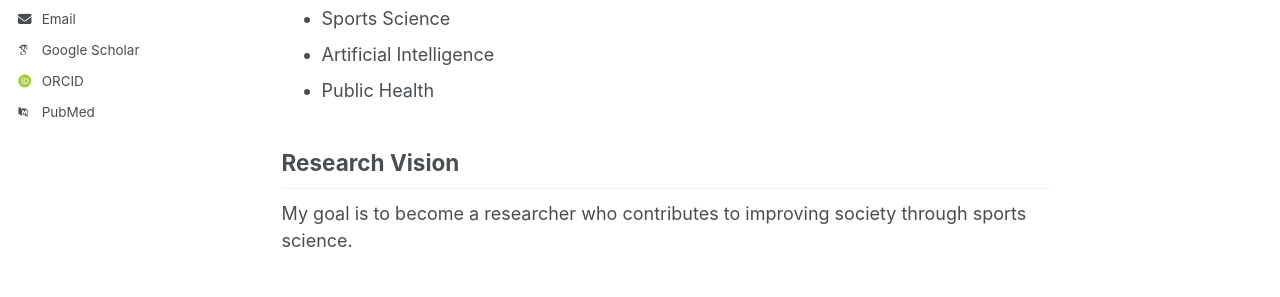
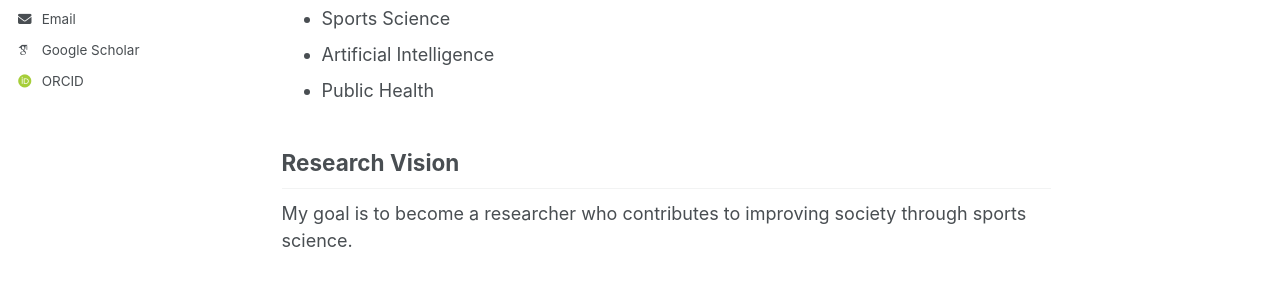
Before and after one commit to brocoldLee/brocoldLee.github.io, a Jekyll site: the page built from _pages/about.md, in a window 1280 px wide. Shown: the part 384-681 px from the top of the page. Built offline with Jekyll 4.4.1, drawn with Linux system fonts in a browser that asks for light colours; some web fonts are replaced; a script bundle is joined from its source files by our own code; library files that are not in the unit come from our copies.

Commit message:
Update _config.yml

```diff
--- a/_config.yml
+++ b/_config.yml
@@ -14,7 +14,7 @@
 #               Additional customization can be done by editing /_includes/author-profile.html
 author:
   # Biographic information
-  avatar           : "profle photo.jpg"
+  avatar           : "photo"
   name             : "Hyeong Chan Lee"
   pronouns         : # example: "she/her"
   bio              : "Exercise Physiology · Sports Science · Health Informatics"
@@ -26,15 +26,12 @@
   # Academic websites
   academia         : # URL
   arxiv            : # URL - Update with the correct link to your profile
-  googlescholar    : "https://scholar.google.com/citations?user=PS_CX0AAAAAJ"
+  googlescholar    : "https://scholar.google.co.kr/citations?user=HIsmtnEAAAAJ&hl=ko"
   inspire-hep      : # URL
   impactstory      : # URL
-  orcid            : "https://orcid.org/yourorcidurl"
+  orcid            : "https://orcid.org/my-orcid?orcid=0009-0001-8393-5033"
   semantic         : # URL
   ssrn             : # URL
-  pubmed           : "https://www.ncbi.nlm.nih.gov/pubmed/?term=john+snow"
-  researchgate     : # URL
-  scopus           : # URL
 
 
 
```
